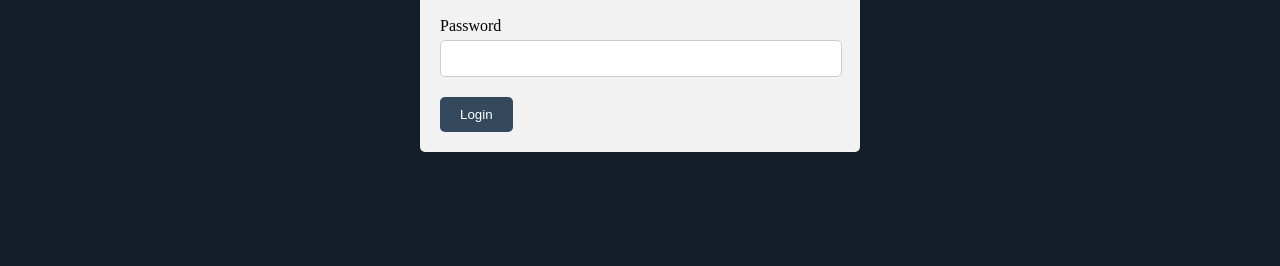
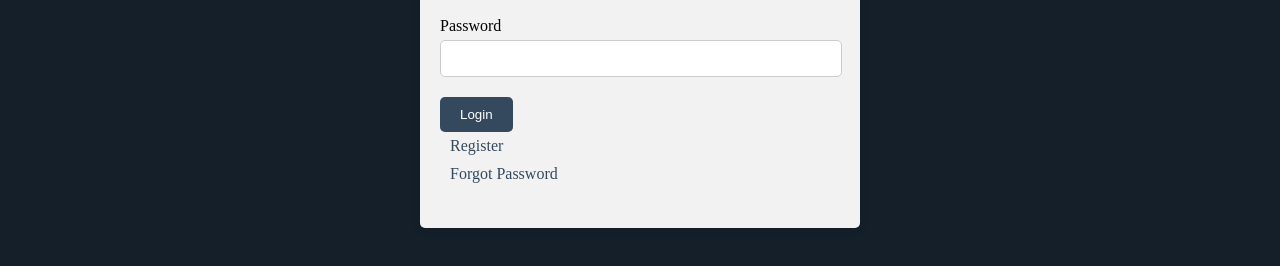
Before and after one commit to UCSD-ECE140/mvp-project-potplug, a plain HTML site: page login.html in a window 1280 px wide. Shown: the part 252-518 px from the top of the page. Drawn offline with Linux system fonts and the light colour scheme.

Commit message:
update login page

```diff
--- a/login.html
+++ b/login.html
@@ -33,7 +33,14 @@
                 <label for="password">Password</label>
                 <input type="password" id="password" name="password" required>
             </div>
-            <button type="submit" class="btn">Login</button>
+            <div class="form-group">
+                <button type="submit" class="btn">Login</button>
+                <!-- Register Button -->
+                <a href="/register" class="register-btn">Register</a>
+
+                <!-- Forgot Password Button -->
+                <a href="/forgot_password" class="forgot-password-btn">Forgot Password</a>
+            </div>
         </form>
     </div>
 
--- a/static/login.css
+++ b/static/login.css
@@ -146,3 +146,35 @@ header {
 .btn:hover {
     background-color: #1c6ea4;
 }
+
+/* For Register Button */
+.register-btn {
+    background-color: transparent;
+    color: #34495e; /* Dark blue color */
+    padding: 5px 10px; /* Reduced padding */
+    border: none;
+    border-radius: 3px;
+    text-decoration: none; /* Remove underline */
+    transition: color 0.3s; /* Smooth color transition */
+    display: block; /* Display on a new line */
+}
+
+.register-btn:hover {
+    color: #1c6ea4; /* Dark blue on hover */
+}
+
+/* For Forgot Password Button */
+.forgot-password-btn {
+    background-color: transparent;
+    color: #34495e; /* Dark blue color */
+    padding: 5px 10px; /* Reduced padding */
+    border: none;
+    border-radius: 3px;
+    text-decoration: none; /* Remove underline */
+    transition: color 0.3s; /* Smooth color transition */
+    display: block; /* Display on a new line */
+}
+
+.forgot-password-btn:hover {
+    color: #1c6ea4; /* Dark blue on hover */
+}
```
